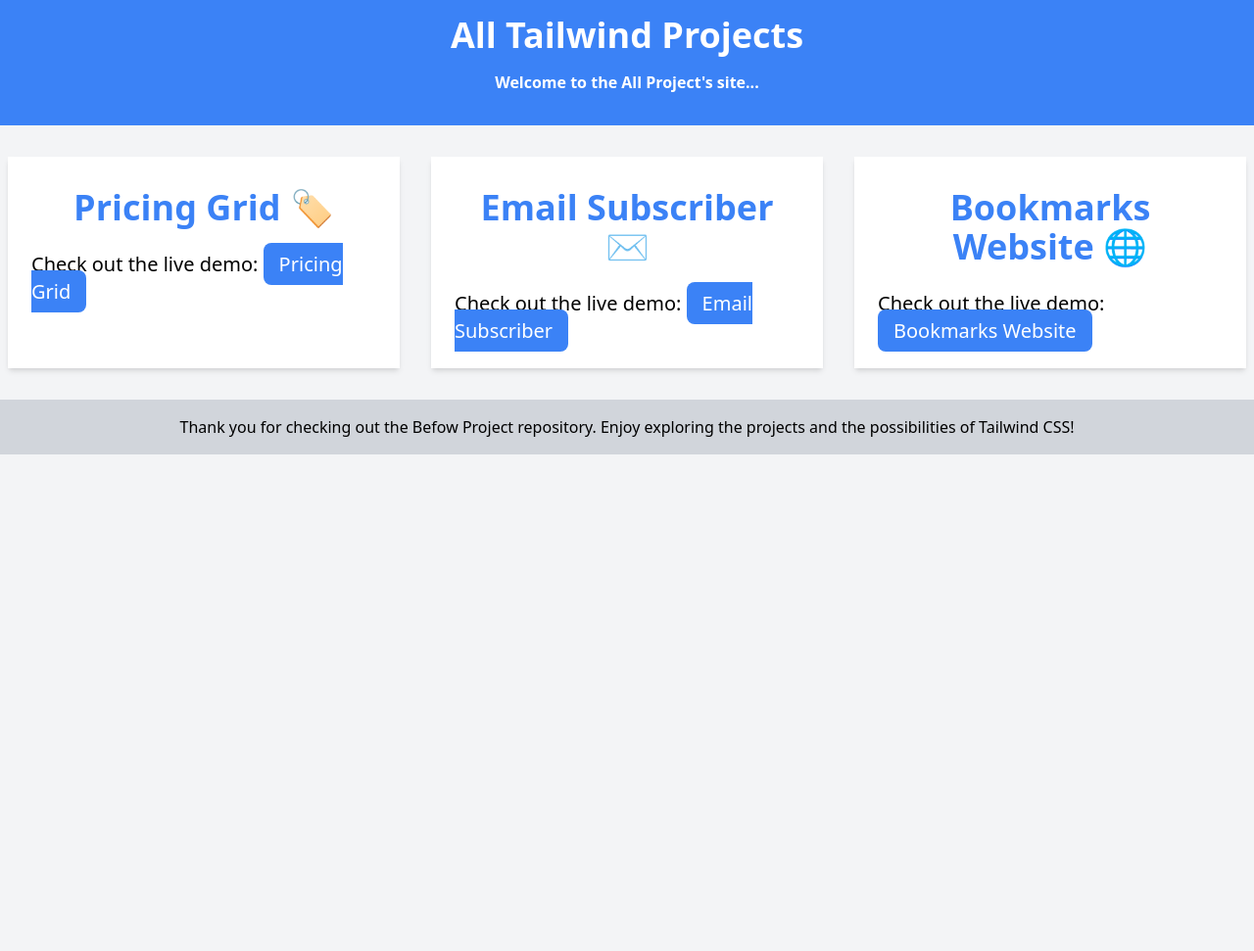
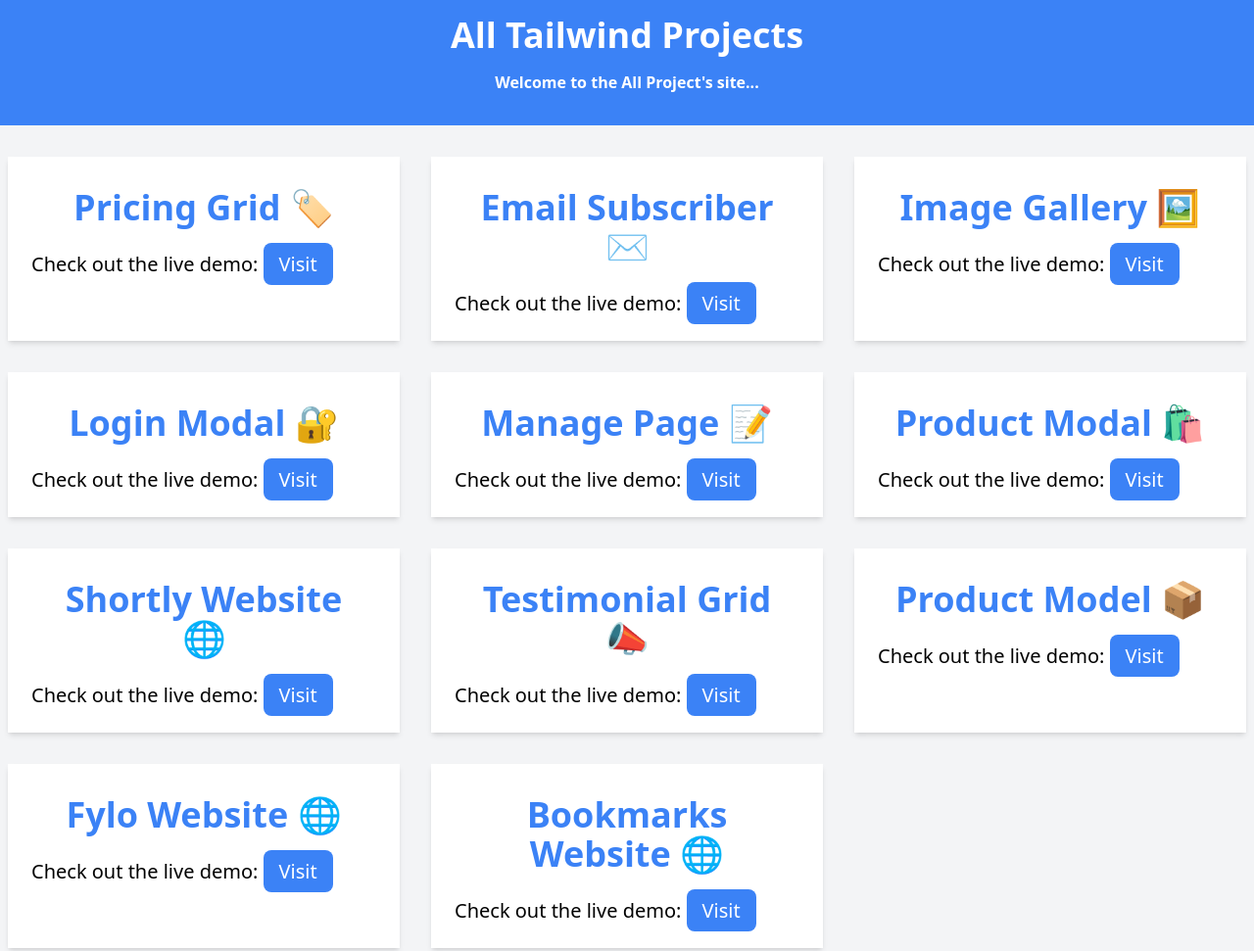
Before and after one commit to askhan963/tailwind-projects, a website: page all-projects/index.html in a window 1280 px wide. Shown: the top 971 px of the page at 98% size. Before the commit the page ends 800 px from the top, so only its background shows below. Drawn offline with Linux system fonts and the light colour scheme.

Commit message:
All Projects Added

```diff
--- a/all-projects/index.html
+++ b/all-projects/index.html
@@ -22,7 +22,7 @@
                     <a href="https://pricing-grid-askhan.netlify.app/" target="_blank" class="text-blue-500 text-4xl font-semibold hover:underline">Pricing Grid 🏷️</a>
 
                 </div>
-                <p class="text-xl p-2">Check out the live demo: <a class="bg-blue-500 text-white px-4 py-2 rounded-lg" href="https://pricing-grid-askhan.netlify.app/" target="_blank">Pricing Grid</a></p>
+                <p class="text-xl p-2">Check out the live demo: <a class="bg-blue-500 text-white px-4 py-2 rounded-lg" href="https://pricing-grid-askhan.netlify.app/" target="_blank">Visit</a></p>
             </div>
 
              <!-- Project 2 -->
@@ -31,14 +31,82 @@
                     <a href="https://email-subscriber-askhan.netlify.app/" target="_blank" class="text-blue-500 text-4xl font-semibold hover:underline">Email Subscriber ✉️</a>
 
                 </div>
-                <p class="text-xl p-2">Check out the live demo: <a class="bg-blue-500 text-white px-4 py-2 rounded-lg" href="https://pricing-grid-askhan.netlify.app/" target="_blank">Email Subscriber</a></p>
+                <p class="text-xl p-2">Check out the live demo: <a class="bg-blue-500 text-white px-4 py-2 rounded-lg" href="https://pricing-grid-askhan.netlify.app/" target="_blank">Visit</a></p>
             </div>
 
 
+             <!-- Project 3 -->
+             <div class="bg-white shadow-md p-4 hover:scale-105 duration-150">
+                <div class="text-center p-4">
+                    <a href="https://image-gallery-askhan.netlify.app/" target="_blank" class="text-blue-500 text-4xl font-semibold hover:underline">Image Gallery 🖼️</a>
+
+                </div>
+                <p class="text-xl p-2">Check out the live demo: <a class="bg-blue-500 text-white px-4 py-2 rounded-lg" href="https://image-gallery-askhan.netlify.app/" target="_blank">Visit</a></p>
+            </div>
+
+             <!-- Project 4 -->
+             <div class="bg-white shadow-md p-4 hover:scale-105 duration-150">
+                <div class="text-center p-4">
+                    <a href="https://login-model-askhan.netlify.app/" target="_blank" class="text-blue-500 text-4xl font-semibold hover:underline">Login Modal 🔐</a>
+
+                </div>
+                <p class="text-xl p-2">Check out the live demo: <a class="bg-blue-500 text-white px-4 py-2 rounded-lg" href="https://login-model-askhan.netlify.app/" target="_blank">Visit</a></p>
+            </div>
 
 
-            <!-- Add more project items here -->
+              <!-- Project 5 -->
+              <div class="bg-white shadow-md p-4 hover:scale-105 duration-150">
+                <div class="text-center p-4">
+                    <a href="https://manage-page-askhan.netlify.app/" target="_blank" class="text-blue-500 text-4xl font-semibold hover:underline">Manage Page 📝</a>
 
+                </div>
+                <p class="text-xl p-2">Check out the live demo: <a class="bg-blue-500 text-white px-4 py-2 rounded-lg" href="https://manage-page-askhan.netlify.app/" target="_blank">Visit</a></p>
+            </div>
+
+              <!-- Project 6 -->
+              <div class="bg-white shadow-md p-4 hover:scale-105 duration-150">
+                <div class="text-center p-4">
+                    <a href="https://product-model-askhan.netlify.app/" target="_blank" class="text-blue-500 text-4xl font-semibold hover:underline">Product Modal 🛍️</a>
+
+                </div>
+                <p class="text-xl p-2">Check out the live demo: <a class="bg-blue-500 text-white px-4 py-2 rounded-lg" href="https://product-model-askhan.netlify.app/" target="_blank">Visit</a></p>
+            </div>
+
+              <!-- Project 7 -->
+              <div class="bg-white shadow-md p-4 hover:scale-105 duration-150">
+                <div class="text-center p-4">
+                    <a href="https://shortly-askhan.netlify.app/" target="_blank" class="text-blue-500 text-4xl font-semibold hover:underline">Shortly Website 🌐</a>
+
+                </div>
+                <p class="text-xl p-2">Check out the live demo: <a class="bg-blue-500 text-white px-4 py-2 rounded-lg" href="https://shortly-askhan.netlify.app/" target="_blank">Visit</a></p>
+            </div>
+
+              <!-- Project 8 -->
+              <div class="bg-white shadow-md p-4 hover:scale-105 duration-150">
+                <div class="text-center p-4">
+                    <a href="https://testimonial-grid-askhan.netlify.app/" target="_blank" class="text-blue-500 text-4xl font-semibold hover:underline">Testimonial Grid 📣</a>
+
+                </div>
+                <p class="text-xl p-2">Check out the live demo: <a class="bg-blue-500 text-white px-4 py-2 rounded-lg" href="https://testimonial-grid-askhan.netlify.app/" target="_blank">Visit</a></p>
+            </div>
+
+              <!-- Project 9 -->
+              <div class="bg-white shadow-md p-4 hover:scale-105 duration-150">
+                <div class="text-center p-4">
+                    <a href="https://shortly-askhan.netlify.app/" target="_blank" class="text-blue-500 text-4xl font-semibold hover:underline">Product Model 📦</a>
+
+                </div>
+                <p class="text-xl p-2">Check out the live demo: <a class="bg-blue-500 text-white px-4 py-2 rounded-lg" href="https://shortly-askhan.netlify.app/" target="_blank">Visit</a></p>
+            </div>
+
+              <!-- Project 10 -->
+              <div class="bg-white shadow-md p-4 hover:scale-105 duration-150">
+                <div class="text-center p-4">
+                    <a href="https://fylo-askhan.netlify.app/" target="_blank" class="text-blue-500 text-4xl font-semibold hover:underline">Fylo Website 🌐</a>
+
+                </div>
+                <p class="text-xl p-2">Check out the live demo: <a class="bg-blue-500 text-white px-4 py-2 rounded-lg" href="https://fylo-askhan.netlify.app/" target="_blank">Visit</a></p>
+            </div>
 
 
              <!-- Project 11 -->
@@ -47,7 +115,7 @@
                     <a href="https://bookmarks-askhan.netlify.app/" target="_blank" class="text-blue-500 text-4xl font-semibold hover:underline">Bookmarks Website 🌐</a>
 
                 </div>
-                <p class="text-xl p-2">Check out the live demo: <a class="bg-blue-500 text-white px-4 py-2 rounded-lg" href="https://bookmarks-askhan.netlify.app/" target="_blank">Bookmarks Website</a></p>
+                <p class="text-xl p-2">Check out the live demo: <a class="bg-blue-500 text-white px-4 py-2 rounded-lg" href="https://bookmarks-askhan.netlify.app/" target="_blank">Visit</a></p>
             </div>
 
         </div>
```
Also changed, not shown: all-projects/css/main.css.
